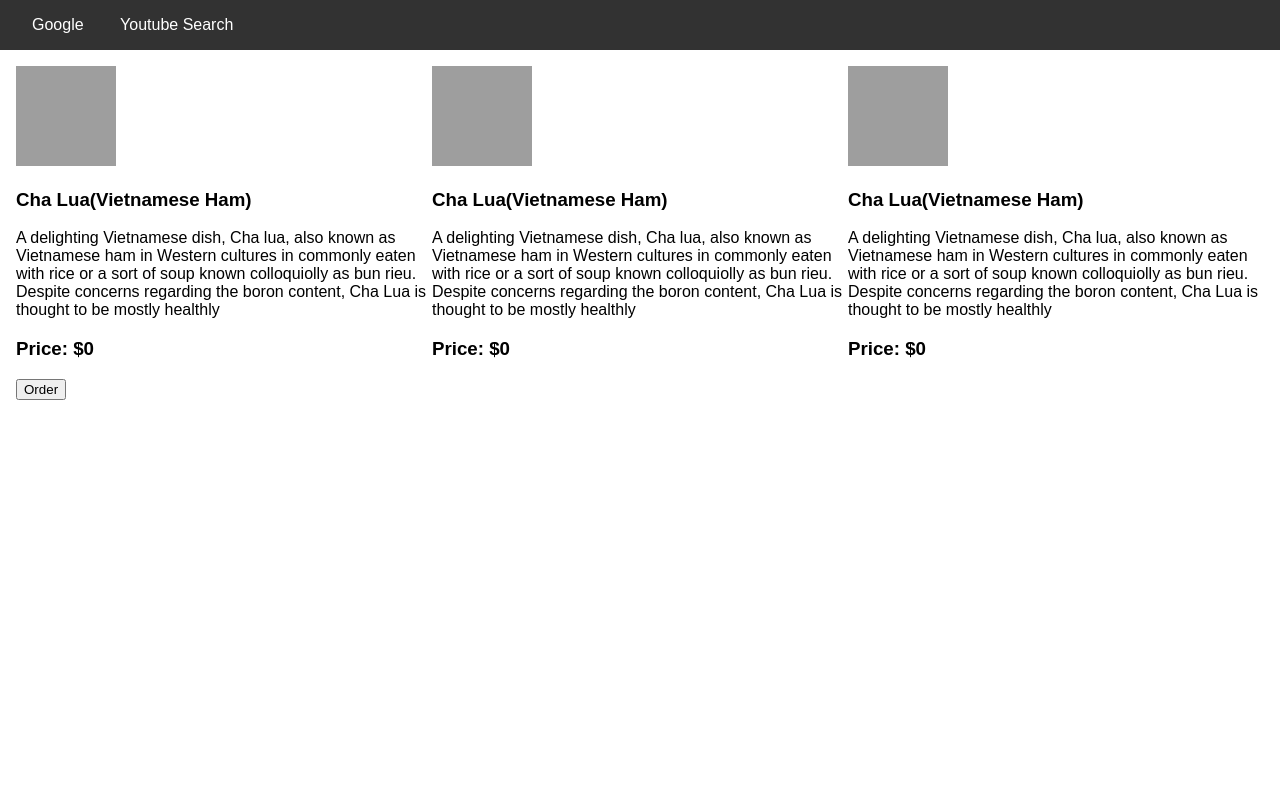
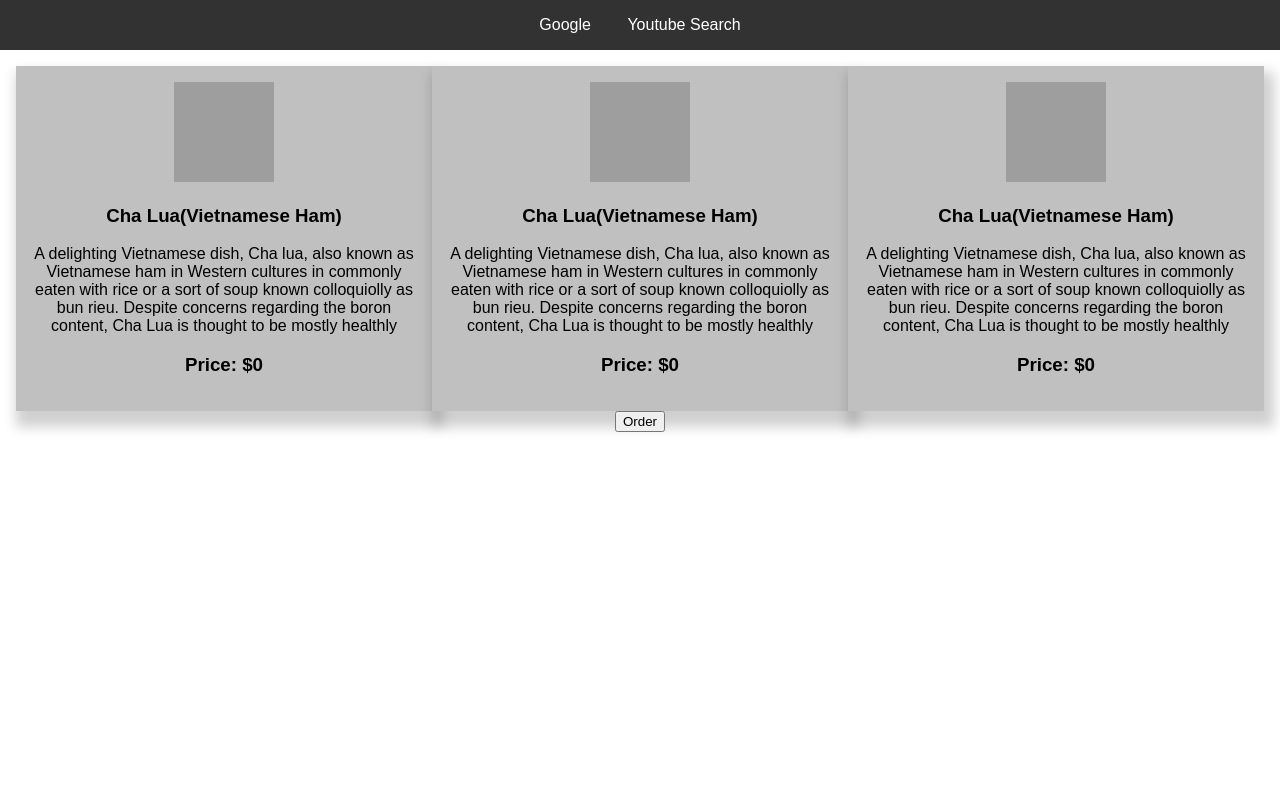
Before and after one commit to myclubisclub6/funkidapp, a PHP site: page / in a window 1280 px wide. Run offline with PHP 8.4, Linux system fonts and the light colour scheme; grey boxes are pictures that could not be loaded.

Commit message:
Style items

```diff
--- a/main.css
+++ b/main.css
@@ -2,6 +2,7 @@ html, body {
   margin: 0;
   height: 100%;
   font-family: Arial;
+  text-align: center;
 }
 section {
   padding: 1em;
@@ -9,6 +10,12 @@ section {
 .items {
   display: flex;
   justify-content: center;
+}
+.item {
+  padding: 1em;
+  background-color: silver;
+  -webkit-box-shadow: 5px 11px 12px 5px rgba(0,0,0,0.19);
+  box-shadow: 5px 11px 12px 5px rgba(0,0,0,0.19);
 }
 nav {
   background-color: rgb(50, 50, 50);
```
